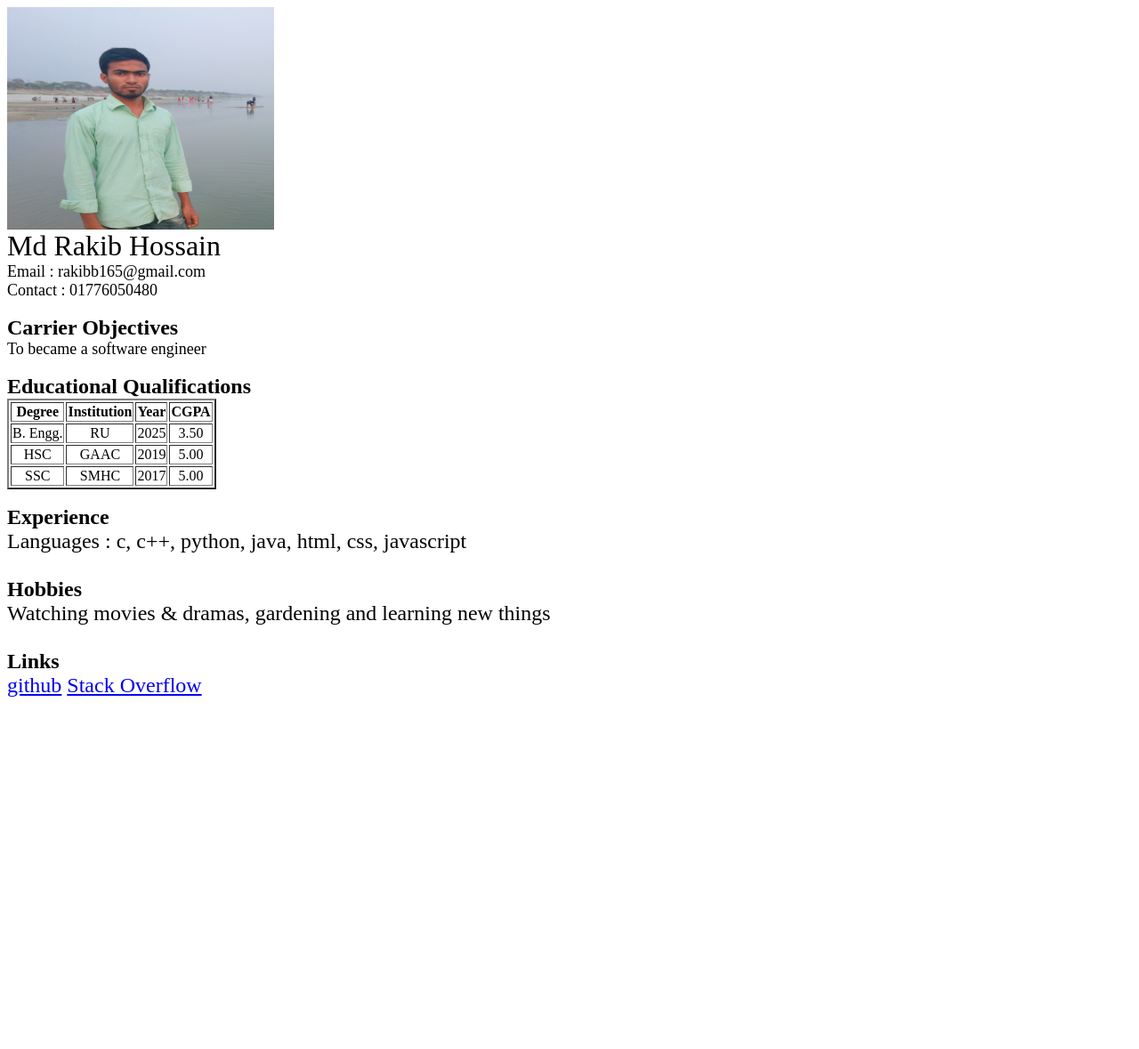
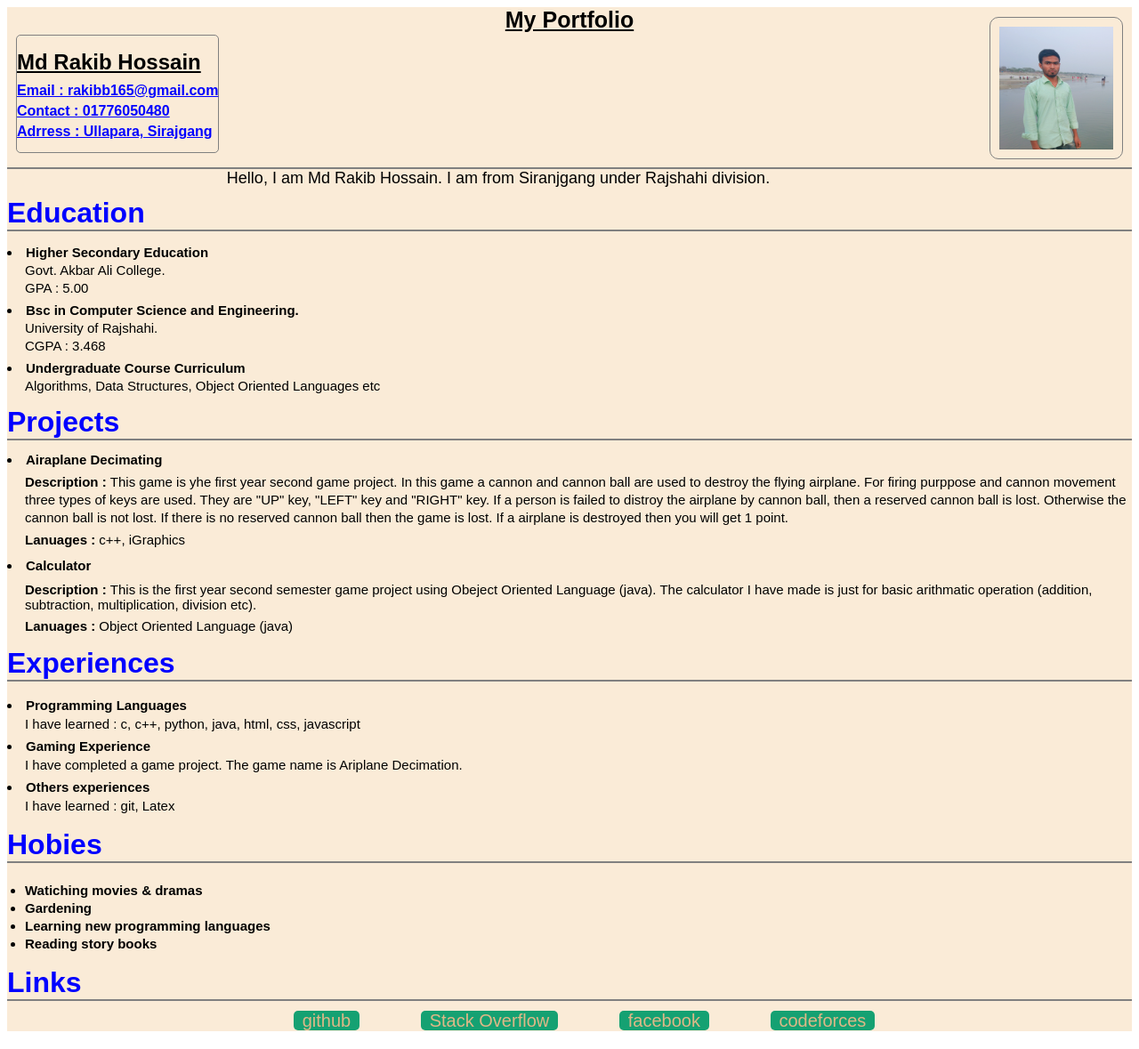
Before and after one commit to rakib3903/rakib3903.github.io, a plain HTML site: page index.html in a window 1280 px wide. Shown: the whole page at 89% size. Before the commit the page ends 800 px from the top, so only its background shows below. Drawn offline with Linux system fonts and the light colour scheme.

Commit message:
style.css file is added and portfolio website is modifide and designed.

```diff
--- /dev/null
+++ b/css/style.css
@@ -0,0 +1,167 @@
+*{
+    border: 0;
+    padding: 0;
+    box-sizing: border-box;
+    font-family: Arial, Helvetica, sans-serif;
+}
+.a{
+    width:100%;
+    height:180px;
+    color: #000;
+    background-color: antiquewhite;
+}
+.a .b h1{
+    font-weight: bold;
+    text-align: center;
+    color: black;
+    text-decoration: underline;
+    font-size: 25px;
+    padding-bottom: 5px;
+}
+.a .c{
+    width:160px;
+    height:160px;
+    float: right;
+    padding-right: 10px;
+}
+.a .c img{
+
+    border: 1px solid gray;
+    position: relative;
+    width:100%;
+    height: 160px;
+    padding:10px 10px;
+    margin-top: -40px;
+    border-radius: 10px;
+}
+.a .d{
+    float:left;
+    position: relative;
+    margin-left: 10px;
+    line-height: 20px;
+    margin-top: -20px;
+    border:1px solid gray;
+    border-radius:5px;
+}
+.a .d h2{
+
+    text-decoration: underline;
+    top: 0;
+}
+.a .d .f{
+    line-height: 2px;
+    margin-top:20px;
+    text-decoration: underline;
+    color:blue
+}
+.aa{
+    background-color: antiquewhite;
+    border-top: 2px solid gray;
+    color: #000;
+}
+.aa .bb{
+    font-size: 18px;
+    text-align: center;
+}
+.aa h1{
+    color: blue;
+    border-bottom: 2px solid gray;
+    margin-top: 10px;
+}
+.aa .a1{
+position: relative;
+color: #000;
+font-size: 15px;
+line-height: 5px;
+margin-bottom: 20px;
+}
+.aa .a1 p{
+    margin-left: 20px;
+}
+.aa .a2{
+    margin-top: 10px;
+    color: #000;
+    font-size: 15px;
+    line-height: 5px;
+    margin-bottom: 20px;
+    }
+    .aa .a2 p{
+        margin-left: 20px;
+    }
+    .aa .a3{
+        margin-top: 10px;
+        color: #000;
+        font-size: 15px;
+        line-height: 5px;
+        margin-bottom: 20px;
+        }
+        .aa .a3 p{
+            margin-left: 20px;
+        }
+        .aa .a4{
+            margin-top: 10px;
+            color: #000;
+            font-size: 15px;
+            line-height: .1px;
+            margin-bottom: 20px;
+            }
+            .aa .a4 p{
+                margin-left: 20px;
+            }
+            .aa .a4 .aa4{
+                line-height: 20px;
+            }
+            .aa .a5{
+                color: #000;
+                font-size: 15px;
+                margin-bottom: 10px;
+                }
+                .aa .a5 p{
+                    position: relative;
+                    margin-top: 10px;
+                    margin-left: 20px;
+                }
+                .aa .a5 .aa6{
+                    position: relative;
+                    margin-left: 20px;
+                    margin-top:-8px;
+                }
+                .aa .a6{
+
+                    color: #000;
+                    font-size: 15px;
+                    line-height: 10px;
+                    margin-bottom: 20px;
+                    }
+                    .aa .a6 p{
+                        margin-left: 20px;
+                        margin-top: 11px;
+                    }
+                    .aa .a7{
+                        color: #000;
+                        font-size: 15px;
+                        line-height: 20px;
+                        margin-bottom: 15px;
+                        margin-left: 20px;
+                        }
+                        .aa .a8{
+                            font-size: 20px;
+                            margin-bottom: 20px;
+                            padding-right:30px;
+                            position:relative;
+                            margin-top: -10px;
+                            text-align: center;
+
+                            }
+                            .aa .a8 a{
+                                text-align: center;
+                                color:burlywood;
+                                border:1px solidgray;
+                                background-color:rgb(21, 161, 114);
+                                border-radius: 5px;
+                                padding-right: 10px;
+                                padding-left: 10px;
+                                margin-left:63px;
+                                font-size: 20px;
+                                text-decoration: none;
+                            }
--- a/index.html
+++ b/index.html
@@ -1,48 +1,88 @@
 <html>
     <head>
-        <body bgcolor = "white">
-            <img src = "jpg/rakib.jpg" width = "300" height = "250px"><br>
-            <font size = "6">Md Rakib Hossain</font><br>
-            <font size = "4">Email : rakibb165@gmail.com</font><br>
-            <font size = "4">Contact : 01776050480</font><br><br>
-            <font size ="5"><b>Carrier Objectives</b></font><br>
-            <font size = "4">To became a software engineer</font><br><br>
-            <font size = "5"><b>Educational Qualifications</b></font><br>
-            <table border = "2">
-                <tr>
-                    <td align="center"><b>Degree</b></td>
-                    <td align="center"><b>Institution</b></td>
-                    <td align="center"><b>Year</b></td>
-                    <td align="center"><b>CGPA</b></td>
-                </tr>
-                <tr>
-                    <td align="center">B. Engg.</td>
-                    <td align="center">RU</td>
-                    <td align="center">2025</td>
-                    <td align="center">3.50</td>
-                </tr>
-                <tr>
-                    <td align="center">HSC</td>
-                    <td align="center">GAAC</td>
-                    <td align="center">2019</td>
-                    <td align="center">5.00</td>
-                </tr>
-                <tr>
-                    <td align="center">SSC</td>
-                    <td align="center">SMHC</td>
-                    <td align="center">2017</td>
-                    <td align="center">5.00</td>
-                </tr>
-            </table><br>
-            <font size = "5"><b>Experience</b></size><br>
-            Languages : c, c++, python, java, html, css, javascript<br><br>
-            <font size ="5"><b>Hobbies</b></font><br>
-            Watching movies & dramas, gardening and learning new things<br><br>
-            <font size ="5"><b>Links</b></font><br>
-            <a href="https://github.com/rakib3903">github</a>
-            <a href="https://stackoverflow.com/users/20051416/md-rakib-hossain">Stack Overflow</a>
+        <body>
+            <div class="a">
+                <div class="b">
+                    <h1>My Portfolio</h1>
+                </div>
+                    <div class="c">
+                    <img src = "jpg/rakib.jpg">
+                    </div>
+
+                    <div class="d">
+                        <h2 >Md Rakib Hossain</h2>
+                       <div class="f">
+                        <h4>Email : rakibb165@gmail.com</h4>
+                        <h4>Contact : 01776050480</h4>
+                        <h4>Adrress : Ullapara, Sirajgang</h4>
+                       </div>
+                    </div>
+            </div>
+            <div class="aa">
+                <div class="bb">
+                    Hello, I am Md Rakib Hossain. I am from Siranjgang under Rajshahi division.
+                </div>
+                <h1>Education</h1>
+                <div class="a1">
+                    <li><b>Higher Secondary Education</b></li>
+                    <p>Govt. Akbar Ali College.</p>
+                     <p>GPA : 5.00</p>
+                 </div>
+                 <div class="a2">
+                    <li><b>Bsc in Computer Science and Engineering.</b></li>
+                    <p>University of Rajshahi.</p>
+                     <p>CGPA : 3.468</p>
+                 </div>
+                 <div class="a3">
+                    <li><b>Undergraduate Course Curriculum</b></li>
+                    <p>Algorithms, Data Structures, Object Oriented Languages etc</p>
+                 </div>
+                 <h1 class=>Projects</h1>
+                 <div class="a4">
+                    <li><b>Airaplane Decimating</b></li>
+                    <div class="aa4">
+                        <p><b>Description : </b> This game is yhe first year second game project. In this game a cannon and cannon ball are used to destroy the flying airplane. For firing purppose and cannon movement three types of keys are used. They are "UP" key, "LEFT" key and "RIGHT" key. If a person is failed to distroy the airplane by cannon ball, then a reserved cannon ball is lost. Otherwise the cannon ball is not lost. If there is no reserved cannon ball then the game is lost. If a airplane is destroyed then you will get 1 point.</p>
+                    </div>
+                    <p><b>Lanuages : </b>c++, iGraphics</p>
+                 </div>
+                 <div class="a5">
+                    <li><b>Calculator</b></li>
+                    <div class="aa5">
+                        <p><b>Description : </b>This is the first year second semester game project using Obeject Oriented Language (java). The calculator I have made is just for basic arithmatic operation (addition, subtraction, multiplication, division etc).</p>
+                    </div>
+                    <p class="aa6"><b>Lanuages : </b>Object Oriented Language (java)</p>
+                 </div>
+                 <h1>Experiences</h1>
+                 <div class="a6">
+                    <li><b>Programming Languages</b></li>
+                    <p>I have learned : c, c++, python, java, html, css, javascript</p>
+                    <li><b>Gaming Experience</b></li>
+                    <p>I have completed a game project. The game name is Ariplane Decimation.</p>
+                    <li><b>Others experiences</b></li>
+                    <p>I have learned : git, Latex</p>
+                 </div>
+                 <h1>Hobies</h1>
+                 <div class="a7">
+                    <ul>
+                        <li><b>Watiching movies & dramas</b></li>
+                        <li><b>Gardening</b></li>
+                        <li><b>Learning new programming languages</b></li>
+                        <li><b>Reading story books</b></li>
+                    </ul>
+                 </div>
+                 <h1>Links</h1>
+                    <div class="a8">
+                        <a href="https://github.com/rakib3903">github</a>
+                    <a href="https://stackoverflow.com/users/20051416/md-rakib-hossain">Stack Overflow</a>
+                    <a href="https://www.facebook.com/rakib3903">facebook</a>
+                    <a href="https://codeforces.com/profile/rakib_165">codeforces</a>
+                    </div>
+            </div>
+
+
 
 
         </body>
+        <link rel="stylesheet" href="./css/style.css">
     </head>
 </html>
```
